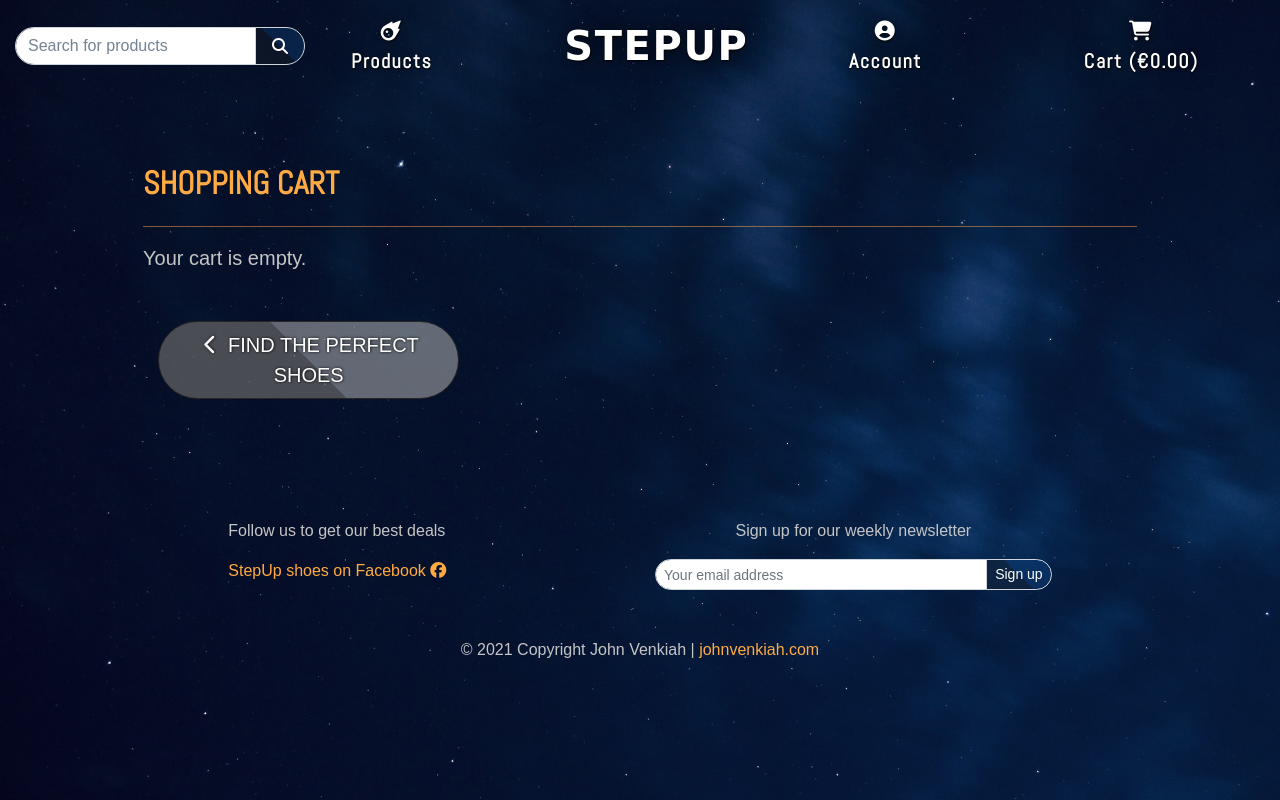
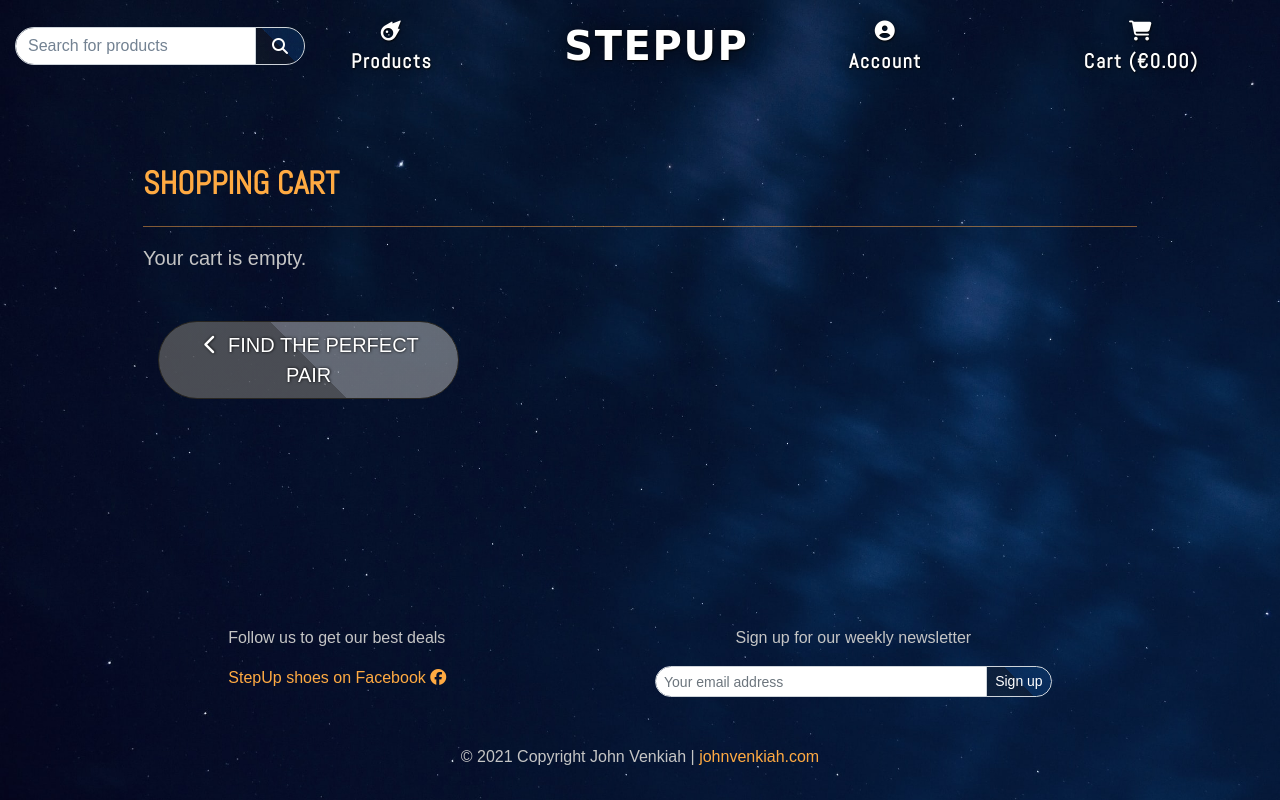
Before and after one commit to johnvenkiah/CI_PP5_John_Venkiah, a Django app: page /cart/ in a window 1280 px wide. Run offline with Django 3.2, Linux system fonts and the light colour scheme; data comes from the database, SQL or seed files in the repository; some libraries are stand-ins or nearby versions; some web fonts are replaced.

Commit message:
html/style: fix footer to bottom with bs classes

```diff
--- a/cart/templates/cart/cart.html
+++ b/cart/templates/cart/cart.html
@@ -107,7 +107,7 @@
                             <span class="icon">
                                 <i class="fas fa-chevron-left"></i>
                             </span>
-                            <span class="text-uppercase">Find the perfect shoes</span>
+                            <span class="text-uppercase">Find the perfect pair</span>
                         </a>
                     </div>
                 {% endif %}
--- a/templates/base.html
+++ b/templates/base.html
@@ -40,7 +40,7 @@
     <title>StepUp Shoes {% block extra_title %}{% endblock %}</title>
     </head>
 
-    <body>
+    <body class="d-flex flex-column min-vh-100">
         <header class="container-fluid fixed-top">
             <!-- Navbar -->
             <div id="topnav" class="row bg-nav pt-lg-2 d-none d-lg-flex">
@@ -150,7 +150,7 @@
         {% endblock %}
 
         <!-- Footer -->
-<footer class="font-small pt-4 mt-md-5">
+<footer class="font-small mt-auto">
     <div class="container">
       <div class="row justify-content-center">
         <div class="col-md-5 my-5 text-md-left footer-content">
@@ -172,8 +172,8 @@
         </div>
       </div>
     </div>
-    <div class="text-center">
-        <p>© 2021 Copyright John Venkiah | <a href="https://johnvenkiah.com/">johnvenkiah.com</a></p>
+    <div class="col-12 text-center">
+        <p class="pb-2 pb-md-0">© 2021 Copyright John Venkiah | <a href="https://johnvenkiah.com/">johnvenkiah.com</a></p>
     </div>
   </footer>
 
```
Also changed, not shown: static/css/base.css (+6 -1 lines).
